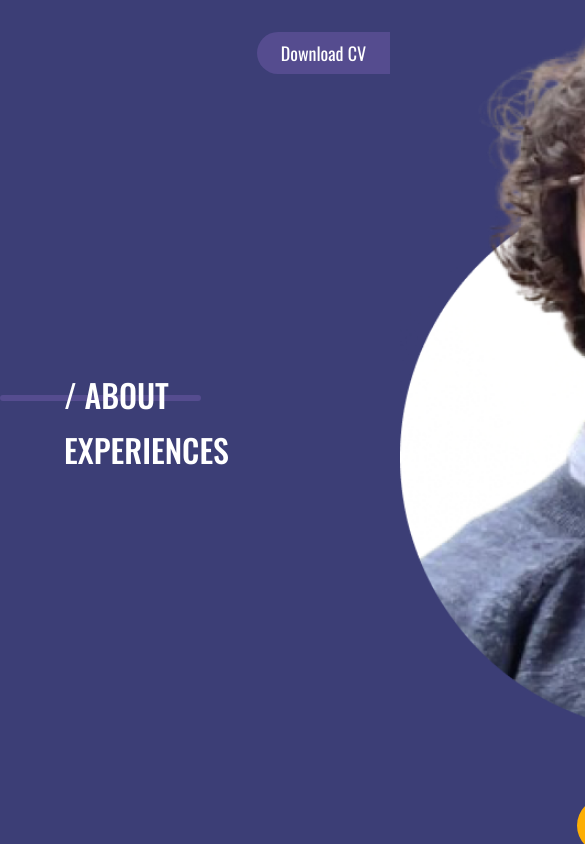
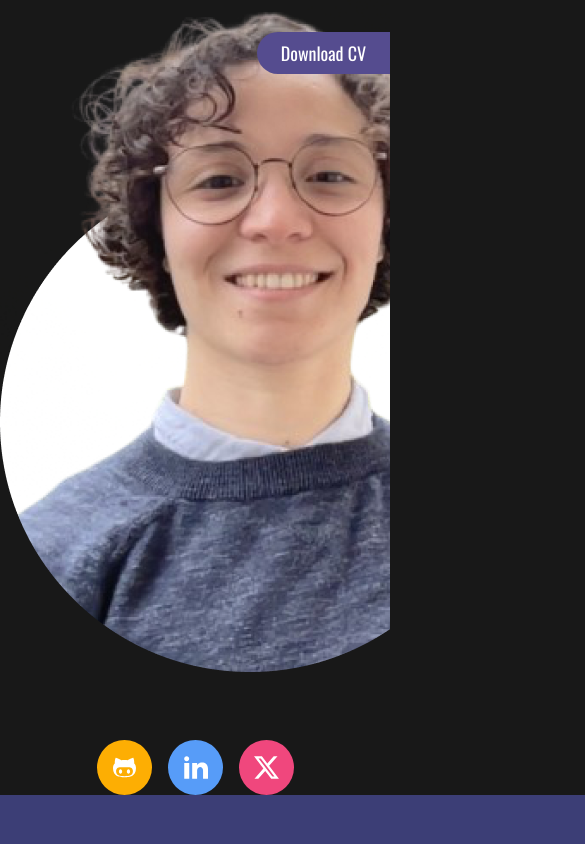
Before and after one commit to amelazzi/my-portfolio, a Next.js app: page / in a window 390 px wide. Shown: the top 844 px of the page, 585 px wide, since content can reach past the window. Built offline with nearby package versions, Linux system fonts and the light colour scheme; a web font is replaced by a local one.

Commit message:
💄 Profile - Responsive UI

```diff
--- a/src/app/components/profile/profile.css
+++ b/src/app/components/profile/profile.css
@@ -1,12 +1,14 @@
 .profile-container {
-  height: 100vh;
   display: flex;
   flex-direction: column;
   justify-content: center;
   gap: 64px;
-  position: absolute;
-  left: 400px;
-  z-index: 1;
+}
+
+.profile-information {
+  display: flex;
+  align-items: center;
+  gap: 16px;
 }
 
 .picture-container {
@@ -47,3 +49,8 @@
     align-items: center;
   }
 }
+
+.information {
+  display: flex;
+  flex-direction: column;
+}
--- a/src/app/components/profile/profile.tsx
+++ b/src/app/components/profile/profile.tsx
@@ -1,15 +1,50 @@
 "use client";
-import React, { useEffect, useRef } from "react";
+import React, { RefObject, useEffect, useRef } from "react";
 import "./profile.css";
 import "../../styles/colors.css";
 import Image from "next/image";
 import Picture from "../../../../public/images/profile-picture.png";
 import Link from "next/link";
+import { usePathname } from "next/navigation";
+import { handleStyleUpdate } from "@/app/utils/updateStyle";
 
 function Profile() {
   const gitHubRef = useRef<HTMLDivElement>(null);
   const xRef = useRef<HTMLDivElement>(null);
   const linkedInRef = useRef<HTMLDivElement>(null);
+
+  const pathname = usePathname();
+  const profileContainerRef = useRef<HTMLDivElement>(null);
+  const pictureContainerRef = useRef<HTMLDivElement>(null);
+  const SocialMediasRef = useRef<HTMLDivElement>(null);
+  const informationRef = useRef<HTMLDivElement>(null);
+
+  useEffect(() => {
+    handleStyleUpdate(
+      pathname,
+      pictureContainerRef,
+      "max-width: 160px; min-width: 160px;",
+      "max-width: 500px; min-width: 500px;"
+    );
+    handleStyleUpdate(
+      pathname,
+      SocialMediasRef,
+      "display: none;",
+      "display: flex;"
+    );
+    handleStyleUpdate(
+      pathname,
+      profileContainerRef,
+      "justify-content: start; top: 32px; left: 300px;",
+      "justify-content: center; top: 0px; left: 400px;"
+    );
+    handleStyleUpdate(
+      pathname,
+      informationRef,
+      "display: flex;",
+      "display: none;"
+    );
+  }, [pathname]);
 
   useEffect(() => {
     if (gitHubRef.current) {
@@ -24,15 +59,22 @@ function Profile() {
   }, []);
 
   return (
-    <div className="profile-container">
-      <div className="picture-container">
-        <Image
-          className="profile-picture"
-          src={Picture}
-          alt="profile picture"
-        />
+    <div className="profile-container" ref={profileContainerRef}>
+      <div className="profile-information">
+        <div className="picture-container" ref={pictureContainerRef}>
+          <Image
+            className="profile-picture"
+            src={Picture}
+            alt="profile picture"
+          />
+        </div>
+        <div className="information" ref={informationRef}>
+          <h2>Amel AZZI</h2>
+          <div>--------------------------</div>
+          <h3> Fullstack Developer </h3>
+        </div>
       </div>
-      <div className="social-media-container">
+      <div className="social-media-container" ref={SocialMediasRef}>
         <div className="social-media" ref={gitHubRef}>
           <Link href="https://github.com/amelazzi" target="_blank">
             <Image
--- a/src/app/styles/globals.css
+++ b/src/app/styles/globals.css
@@ -29,13 +29,29 @@ a {
   text-decoration: none;
 }
 
-h1 {
+h1,
+h2,
+h3 {
   background-clip: text;
   -webkit-background-clip: text;
   color: white;
   font-family: var(--font-oswald);
   font-size: 58px;
+  font-weight: bold;
+}
+
+h1 {
+  font-size: 58px;
+}
+
+h2 {
+  font-size: 38px;
+}
+
+h3 {
+  font-size: 24px;
   font-weight: 400;
+  color: lightgray;
 }
 
 button {
--- /dev/null
+++ b/src/app/utils/updateStyle.tsx
@@ -0,0 +1,13 @@
+import { RefObject } from "react";
+
+export const handleStyleUpdate = <T extends HTMLElement>(
+  pathname: string,
+  ref: RefObject<T>,
+  style1: string,
+  style2: string
+) => {
+  if (ref.current) {
+    ref.current.style.cssText =
+      pathname !== "/" && pathname !== "/about" ? style1 : style2;
+  }
+};
```
